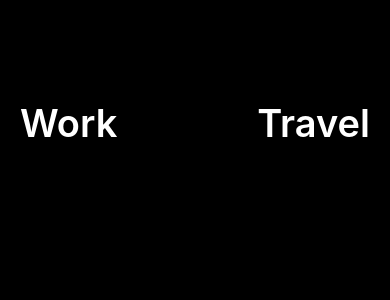
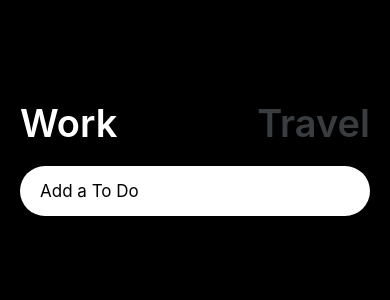
Before and after one commit to nohjunh/React-Native-basics, a React Native app in the folder WorkHardTravelHardApp/WorkHardTravelHardApp/: screen / in a window 390 px wide. Shown: the top 300 px of the page. Built offline with nearby package versions, Linux system fonts and the light colour scheme.

Commit message:
# TextInput

```diff
--- a/WorkHardTravelHardApp/WorkHardTravelHardApp/App.js
+++ b/WorkHardTravelHardApp/WorkHardTravelHardApp/App.js
@@ -1,12 +1,12 @@
 import { StatusBar } from "expo-status-bar";
-import React from "react";
+import { React, useEffect, useState } from "react";
 import {
   StyleSheet,
   Text,
   View,
   Pressable as PressableRaw,
+  TextInput,
 } from "react-native";
-import { Colors } from "react-native/Libraries/NewAppScreen";
 import { theme } from "./colors";
 
 function Pressable(props) {
@@ -25,17 +25,47 @@
 }
 
 export default function App() {
+  const [working, setWorking] = useState(true);
+  const [text, setText] = useState("");
+  const travel = () => {
+    setWorking(false);
+    setText("");
+  };
+  const work = () => {
+    setWorking(true);
+    setText("");
+  };
+  // payload = Data Transmitted
+  const onChangeText = (payload) => {
+    setText(payload);
+    console.log(payload);
+  };
+
   return (
     <View style={styles.container}>
       <StatusBar style="auto" />
       <View style={styles.header}>
-        <Pressable>
-          <Text style={styles.btnText}>Work</Text>
+        <Pressable onPress={work}>
+          <Text
+            style={{ ...styles.btnText, color: working ? "white" : theme.grey }}
+          >
+            Work
+          </Text>
         </Pressable>
-        <Pressable>
-          <Text style={styles.btnText}>Travel</Text>
+        <Pressable onPress={travel}>
+          <Text
+            style={{ ...styles.btnText, color: working ? theme.grey : "white" }}
+          >
+            Travel
+          </Text>
         </Pressable>
       </View>
+      <TextInput
+        style={styles.input}
+        onChangeText={onChangeText}
+        value={text}
+        placeholder={working ? "Add a To Do" : "Where do you want to go ?"}
+      />
     </View>
   );
 }
@@ -54,6 +84,13 @@
   btnText: {
     fontSize: 38,
     fontWeight: "600",
-    color: "white",
+  },
+  input: {
+    backgroundColor: "white",
+    paddingVertical: 15,
+    paddingHorizontal: 20,
+    borderRadius: 30,
+    marginTop: 20,
+    fontSize: 17,
   },
 });
```
